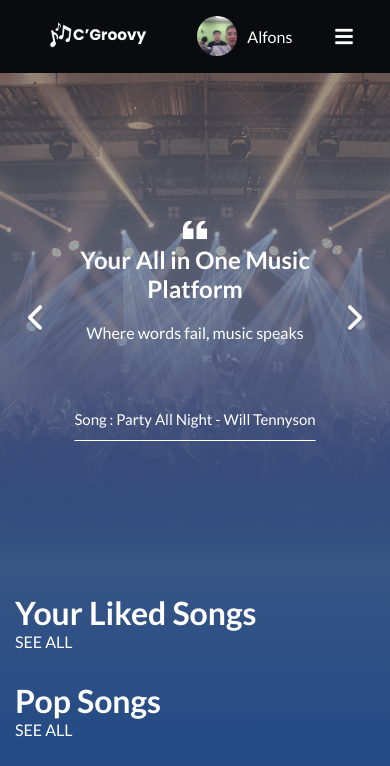
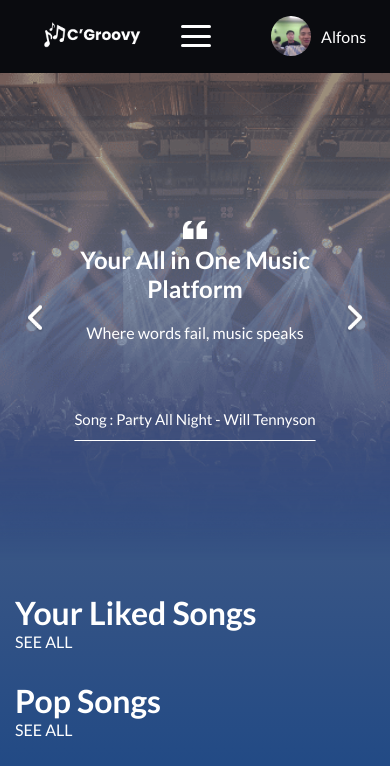
Before and after one commit to atilaanf/music-platform-cgroove, a plain HTML site: page index.html in a window 390 px wide. Shown: the top 766 px of the page. Drawn offline with nearby package versions, Linux system fonts and the light colour scheme.

Commit message:
benerin hamburger

```diff
--- a/css/style.css
+++ b/css/style.css
@@ -583,6 +583,8 @@ a {
     margin: 15px 10px;
     color: var(--text-inactive);
     font-size: 90%;
+    transition: all 250ms;
+
   }
 }
 
@@ -596,6 +598,8 @@ a {
     position: fixed;
     background: var(--background-color-topbar);
     z-index: 999;
+    transition: all 250ms;
+
 
   }
 
@@ -606,6 +610,8 @@ a {
     align-items: center;
     justify-content: center;
     width: 100%;
+    transition: all 250ms;
+
   }
 
   #content {
@@ -668,12 +674,42 @@ a {
     order: 2;
     display: none;
   }
+.hamburger {
+  display: flex;
+  flex-direction: column;
+  justify-content: space-between;
+  width: 30px;
+  height: 22px;
+  cursor: pointer;
+  z-index: 1001;
+}
 
-  .hamburger {
-    display: block;
-    order: 3;
-    font-size: 20px;
-  }
+.hamburger span {
+  display: block;
+  height: 3px;
+  width: 100%;
+  background-color: white;
+  border-radius: 2px;
+  transition: all 0.4s ease-in-out;
+  transform-origin: center;
+}
+
+/* Animate to X */
+.hamburger.active span:nth-child(1) {
+  transform: rotate(45deg);
+  position: relative;
+  top: 9px;
+}
+
+.hamburger.active span:nth-child(2) {
+  opacity: 0;
+}
+
+.hamburger.active span:nth-child(3) {
+  transform: rotate(-45deg);
+  position: relative;
+  top: -10px;
+}
 
   .dropdown-menu {
     position: absolute;
--- a/index.html
+++ b/index.html
@@ -36,9 +36,11 @@
 
         <p>Alfons</p>
       </div>
-      <a href="javascript:void(0);" class="hamburger" onclick="openHamburger()">
-        <i class="fa fa-bars"></i>
-      </a>
+      <div class="hamburger" onclick="toggleHamburger(this)">
+        <span></span>
+        <span></span>
+        <span></span>
+      </div>
     </div>
 
       <div id="navigation">
--- a/js/script.js
+++ b/js/script.js
@@ -350,3 +350,12 @@ collect.forEach(link => {
 function setGenre(genreId) {
     localStorage.setItem("selectedGenreId", genreId);  // Menyimpan genreId ke localStorage
 }
+function toggleHamburger(icon) {
+  icon.classList.toggle("active");
+  const nav = document.getElementById("navigation");
+  if (nav.style.display === "flex") {
+    nav.style.display = "none";
+  } else {
+    nav.style.display = "flex";
+  }
+}
```
